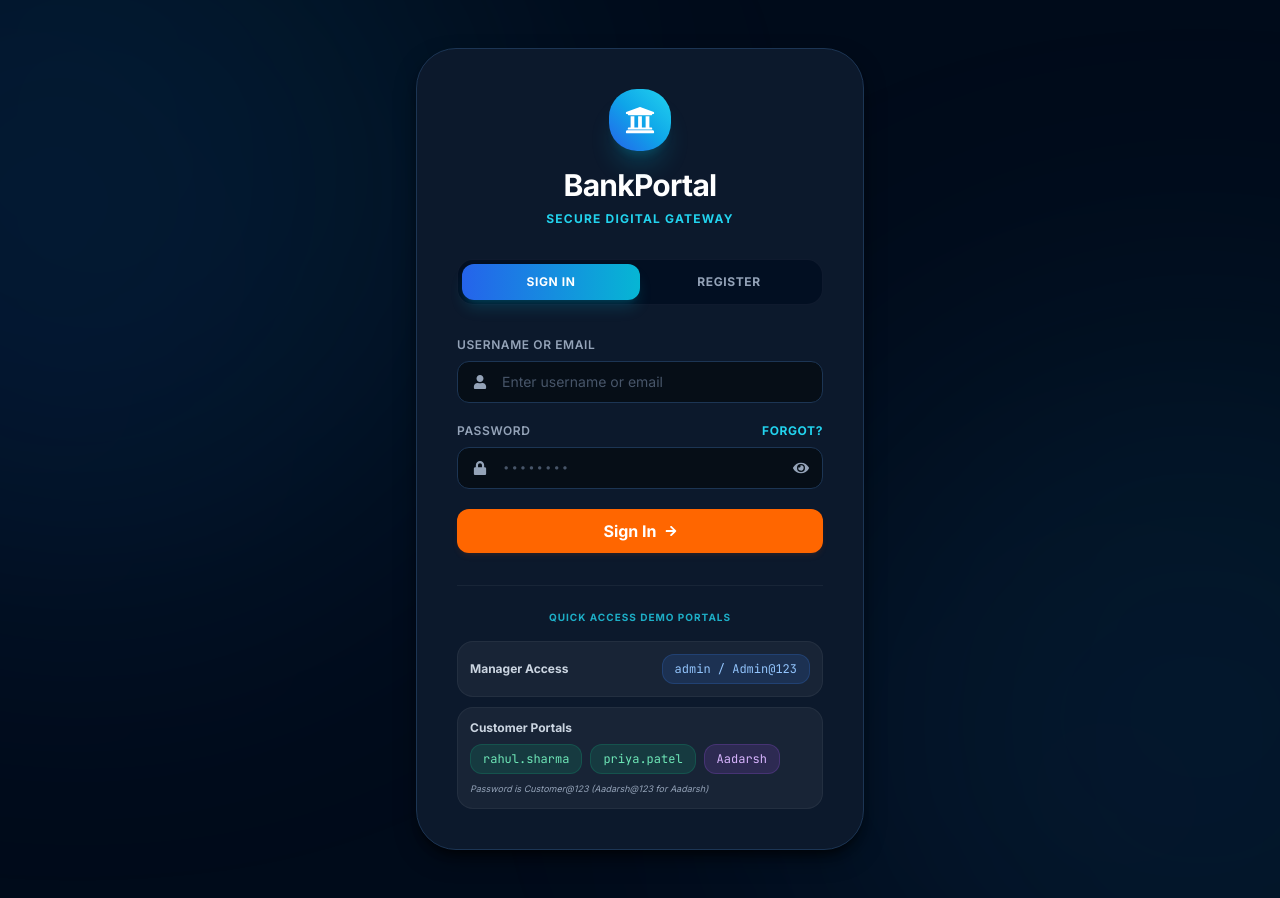
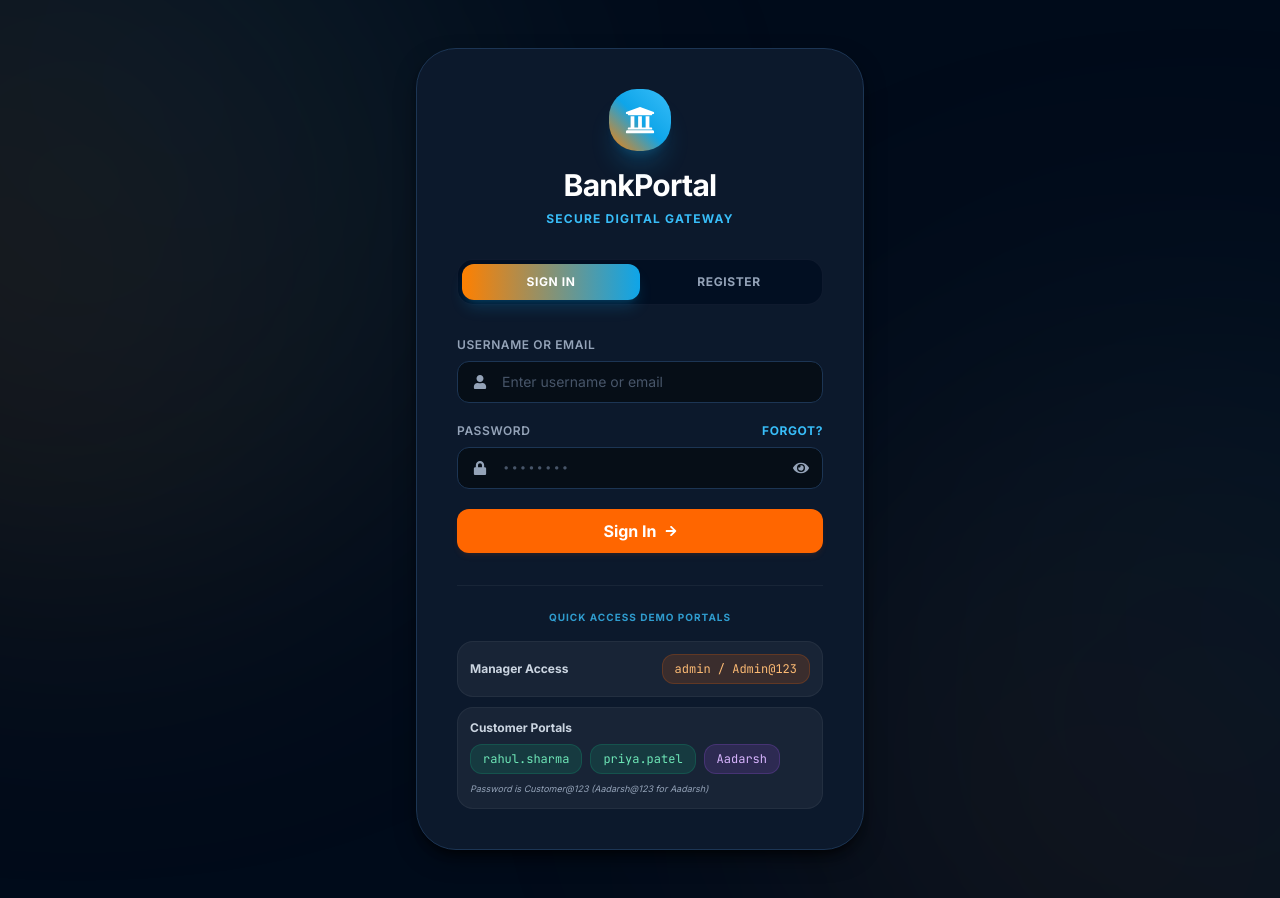
Before and after one commit to Aadarsh0905/Banking-Management-System-Dbms-Project, a React (Vite) app in the folder banking-system/frontend/: page /login in a window 1280 px wide. Built offline with nearby package versions, Linux system fonts and the light colour scheme; no server answers.

Commit message:
UI Enhencement

```diff
--- a/banking-system/frontend/src/context/Contexts.jsx
+++ b/banking-system/frontend/src/context/Contexts.jsx
@@ -8,15 +8,15 @@ import { userApi, authApi } from '../services/api';
 const ThemeContext = createContext(null);
 
 export function ThemeProvider({ children }) {
-  const [theme, setTheme] = useState(() => localStorage.getItem('theme') || 'light');
+  const [theme, setTheme] = useState('dark');
 
   useEffect(() => {
-    document.documentElement.classList.toggle('dark', theme === 'dark');
-    localStorage.setItem('theme', theme);
-  }, [theme]);
+    document.documentElement.classList.add('dark');
+    localStorage.setItem('theme', 'dark');
+  }, []);
 
-  const toggleTheme = () => setTheme(t => t === 'light' ? 'dark' : 'light');
-  return <ThemeContext.Provider value={{ theme, toggleTheme }}>{children}</ThemeContext.Provider>;
+  const toggleTheme = () => {};
+  return <ThemeContext.Provider value={{ theme: 'dark', toggleTheme }}>{children}</ThemeContext.Provider>;
 }
 export const useTheme = () => useContext(ThemeContext);
 
--- a/banking-system/frontend/tailwind.config.js
+++ b/banking-system/frontend/tailwind.config.js
@@ -7,9 +7,33 @@ export default {
     extend: {
       colors: {
         primary: {
-          50: '#eff6ff', 100: '#dbeafe', 200: '#bfdbfe',
-          300: '#93c5fd', 400: '#60a5fa', 500: '#3b82f6',
-          600: '#2563eb', 700: '#1d4ed8', 800: '#1e40af', 900: '#1e3a8a',
+          50: '#fff7ed', 100: '#ffedd5', 200: '#fed7aa',
+          300: '#fdbb74', 400: '#f97316', 500: '#ff6600', // Bright orange
+          600: '#ff8000', 700: '#ea580c', 800: '#c2410c', 900: '#7c2d12',
+        },
+        blue: {
+          50: '#fff7ed', 100: '#ffedd5', 200: '#fed7aa',
+          300: '#fdbb74', 400: '#f97316', 500: '#ff6600', // Bright orange
+          600: '#ff8000', 700: '#ea580c', 800: '#c2410c', 900: '#7c2d12',
+          950: '#431407',
+        },
+        indigo: {
+          50: '#fff7ed', 100: '#ffedd5', 200: '#fed7aa',
+          300: '#fdbb74', 400: '#f97316', 500: '#ff6600', // Bright orange
+          600: '#ff8000', 700: '#ea580c', 800: '#c2410c', 900: '#7c2d12',
+          950: '#431407',
+        },
+        cyan: {
+          50: '#f0f9ff', 100: '#e0f2fe', 200: '#bae6fd',
+          300: '#7dd3fc', 400: '#38bdf8', 500: '#0ea5e9', // Light blue
+          600: '#0284c7', 700: '#0369a1', 800: '#075985', 900: '#0c4a6e',
+          950: '#082f49',
+        },
+        sky: {
+          50: '#f0f9ff', 100: '#e0f2fe', 200: '#bae6fd',
+          300: '#7dd3fc', 400: '#38bdf8', 500: '#0ea5e9', // Light blue
+          600: '#0284c7', 700: '#0369a1', 800: '#075985', 900: '#0c4a6e',
+          950: '#082f49',
         },
       },
       fontFamily: {
```
